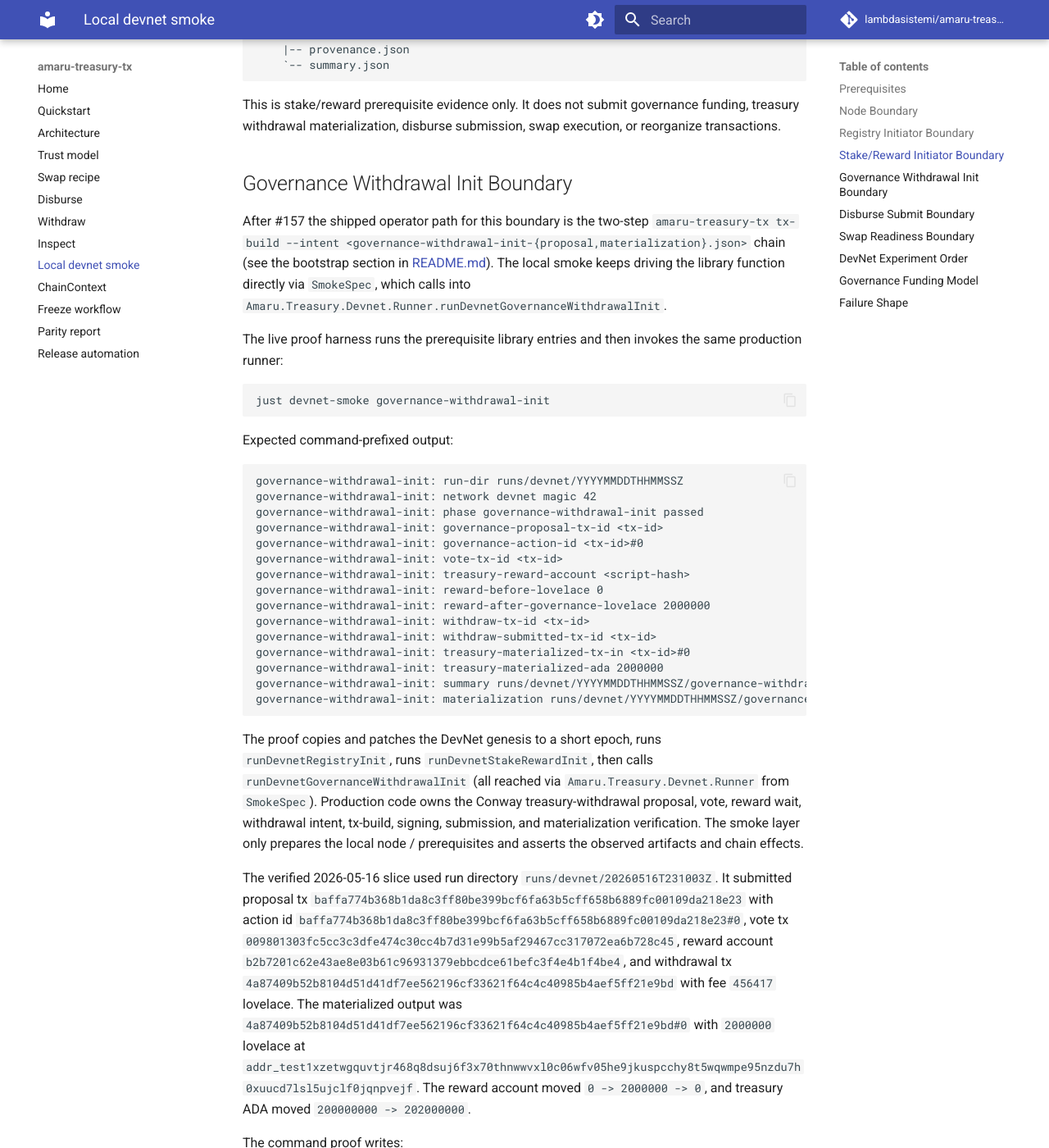
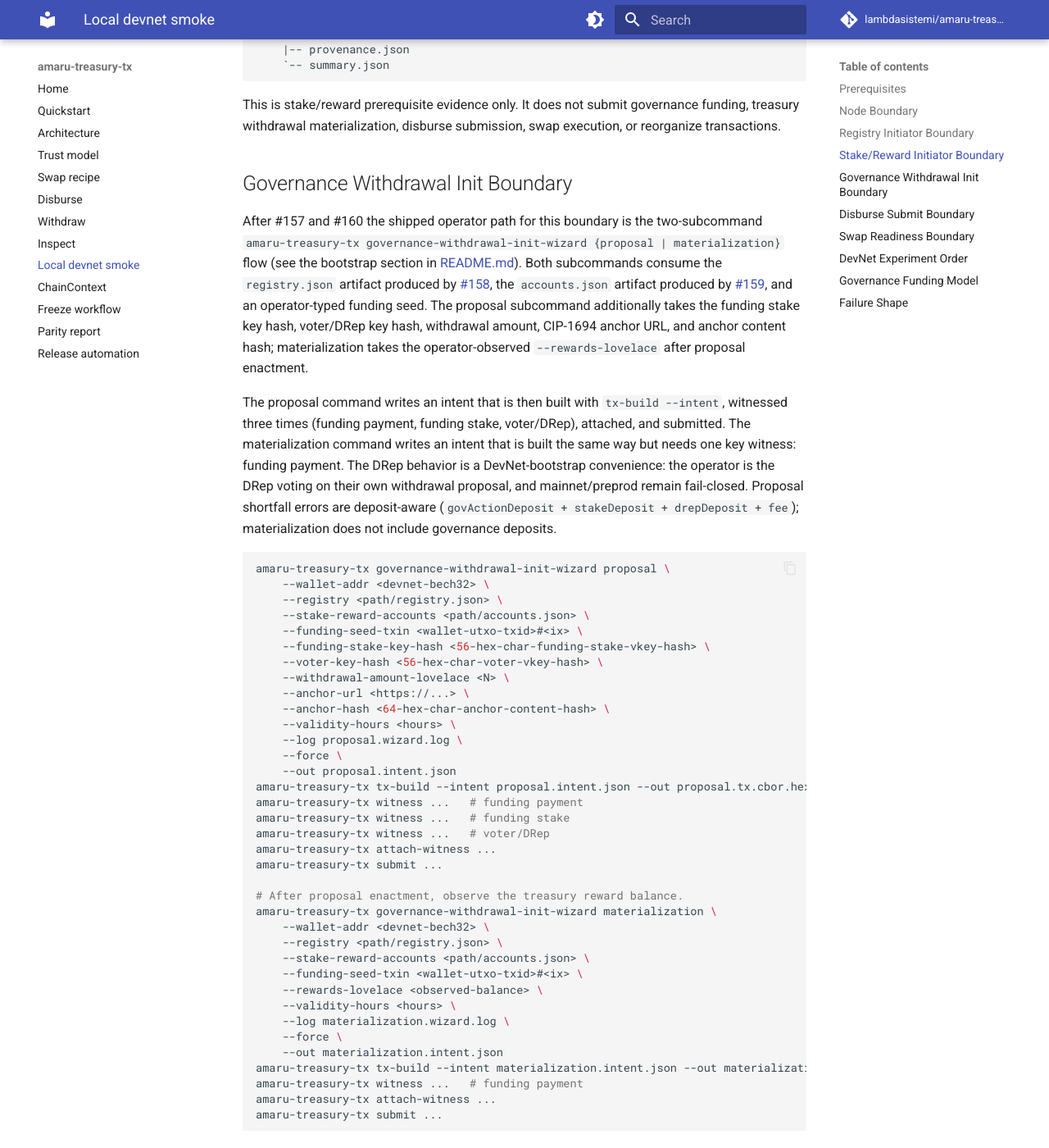
Before and after one commit to lambdasistemi/amaru-treasury-tx, an MkDocs documentation site: the page built from docs/local-devnet-smoke.md, in a window 1280 px wide and 1400 px high, scrolled down 4394 px. Shown: the whole window at 82% size. Built offline with MkDocs 1.6.1 and Material for MkDocs 9.7.7, drawn with Linux system fonts in a browser that asks for light colours; comment, search, counter and statistics services are not loaded; some of the changed text lies outside the part shown.

Commit message:
docs(160): governance-withdrawal-init-wizard operator path
Document the two shipped governance-withdrawal-init-wizard subcommands, witness contract, DevNet DRep caveat, deposit-aware shortfall posture, manual inter-step carry warnings, and the #161/#163 forward references.

Tasks: T026, T027, T028

````diff
--- a/docs/local-devnet-smoke.md
+++ b/docs/local-devnet-smoke.md
@@ -247,12 +247,83 @@ submission, swap execution, or reorganize transactions.
 
 ## Governance Withdrawal Init Boundary
 
-After #157 the shipped operator path for this boundary is the
-two-step `amaru-treasury-tx tx-build --intent
-<governance-withdrawal-init-{proposal,materialization}.json>` chain
-(see the bootstrap section in [README.md](https://github.com/lambdasistemi/amaru-treasury-tx/blob/main/README.md#devnet-bootstrap-via-tx-build---intent)). The local
-smoke keeps driving the library function directly via `SmokeSpec`,
-which calls into
+After #157 and #160 the shipped operator path for this boundary is the
+two-subcommand `amaru-treasury-tx governance-withdrawal-init-wizard
+{proposal | materialization}` flow (see the bootstrap section in
+[README.md](https://github.com/lambdasistemi/amaru-treasury-tx/blob/main/README.md#devnet-bootstrap-via-tx-build---intent)).
+Both subcommands consume the `registry.json` artifact produced by
+[#158](https://github.com/lambdasistemi/amaru-treasury-tx/issues/158),
+the `accounts.json` artifact produced by
+[#159](https://github.com/lambdasistemi/amaru-treasury-tx/issues/159),
+and an operator-typed funding seed. The proposal subcommand additionally
+takes the funding stake key hash, voter/DRep key hash, withdrawal
+amount, CIP-1694 anchor URL, and anchor content hash; materialization
+takes the operator-observed `--rewards-lovelace` after proposal
+enactment.
+
+The proposal command writes an intent that is then built with
+`tx-build --intent`, witnessed three times (funding payment, funding
+stake, voter/DRep), attached, and submitted. The materialization command
+writes an intent that is built the same way but needs one key witness:
+funding payment. The DRep behavior is a DevNet-bootstrap convenience:
+the operator is the DRep voting on their own withdrawal proposal, and
+mainnet/preprod remain fail-closed. Proposal shortfall errors are
+deposit-aware (`govActionDeposit + stakeDeposit + drepDeposit + fee`);
+materialization does not include governance deposits.
+
+```bash
+amaru-treasury-tx governance-withdrawal-init-wizard proposal \
+    --wallet-addr <devnet-bech32> \
+    --registry <path/registry.json> \
+    --stake-reward-accounts <path/accounts.json> \
+    --funding-seed-txin <wallet-utxo-txid>#<ix> \
+    --funding-stake-key-hash <56-hex-char-funding-stake-vkey-hash> \
+    --voter-key-hash <56-hex-char-voter-vkey-hash> \
+    --withdrawal-amount-lovelace <N> \
+    --anchor-url <https://...> \
+    --anchor-hash <64-hex-char-anchor-content-hash> \
+    --validity-hours <hours> \
+    --log proposal.wizard.log \
+    --force \
+    --out proposal.intent.json
+amaru-treasury-tx tx-build --intent proposal.intent.json --out proposal.tx.cbor.hex
+amaru-treasury-tx witness ...   # funding payment
+amaru-treasury-tx witness ...   # funding stake
+amaru-treasury-tx witness ...   # voter/DRep
+amaru-treasury-tx attach-witness ...
+amaru-treasury-tx submit ...
+
+# After proposal enactment, observe the treasury reward balance.
+amaru-treasury-tx governance-withdrawal-init-wizard materialization \
+    --wallet-addr <devnet-bech32> \
+    --registry <path/registry.json> \
+    --stake-reward-accounts <path/accounts.json> \
+    --funding-seed-txin <wallet-utxo-txid>#<ix> \
+    --rewards-lovelace <observed-balance> \
+    --validity-hours <hours> \
+    --log materialization.wizard.log \
+    --force \
+    --out materialization.intent.json
+amaru-treasury-tx tx-build --intent materialization.intent.json --out materialization.tx.cbor.hex
+amaru-treasury-tx witness ...   # funding payment
+amaru-treasury-tx attach-witness ...
+amaru-treasury-tx submit ...
+```
+
+This boundary is explicitly inter-tx unsafe. The wizard does not
+simulate the two transaction bodies together or check key hashes against
+vault identities. The operator hand-carries the registry path, accounts
+path, funding seed UTxO, key hashes, anchor URL/hash pair, observed
+post-enactment reward balance, and the real-world ordering that proposal
+enactment must precede materialization. The resumable client state that
+will supersede this manual carry is parked in
+[#163](https://github.com/lambdasistemi/amaru-treasury-tx/issues/163).
+The bash smoke that drives this shipped CLI path end to end on a real
+DevNet lands in
+[#161](https://github.com/lambdasistemi/amaru-treasury-tx/issues/161).
+
+The local smoke keeps driving the library function directly via
+`SmokeSpec`, which calls into
 `Amaru.Treasury.Devnet.Runner.runDevnetGovernanceWithdrawalInit`.
 
 The live proof harness runs the prerequisite library entries and
````
Also changed, not shown: README.md (+96 -7 lines), specs/160-governance-withdrawal-init-wizard/tasks.md (+3 -3 lines).
